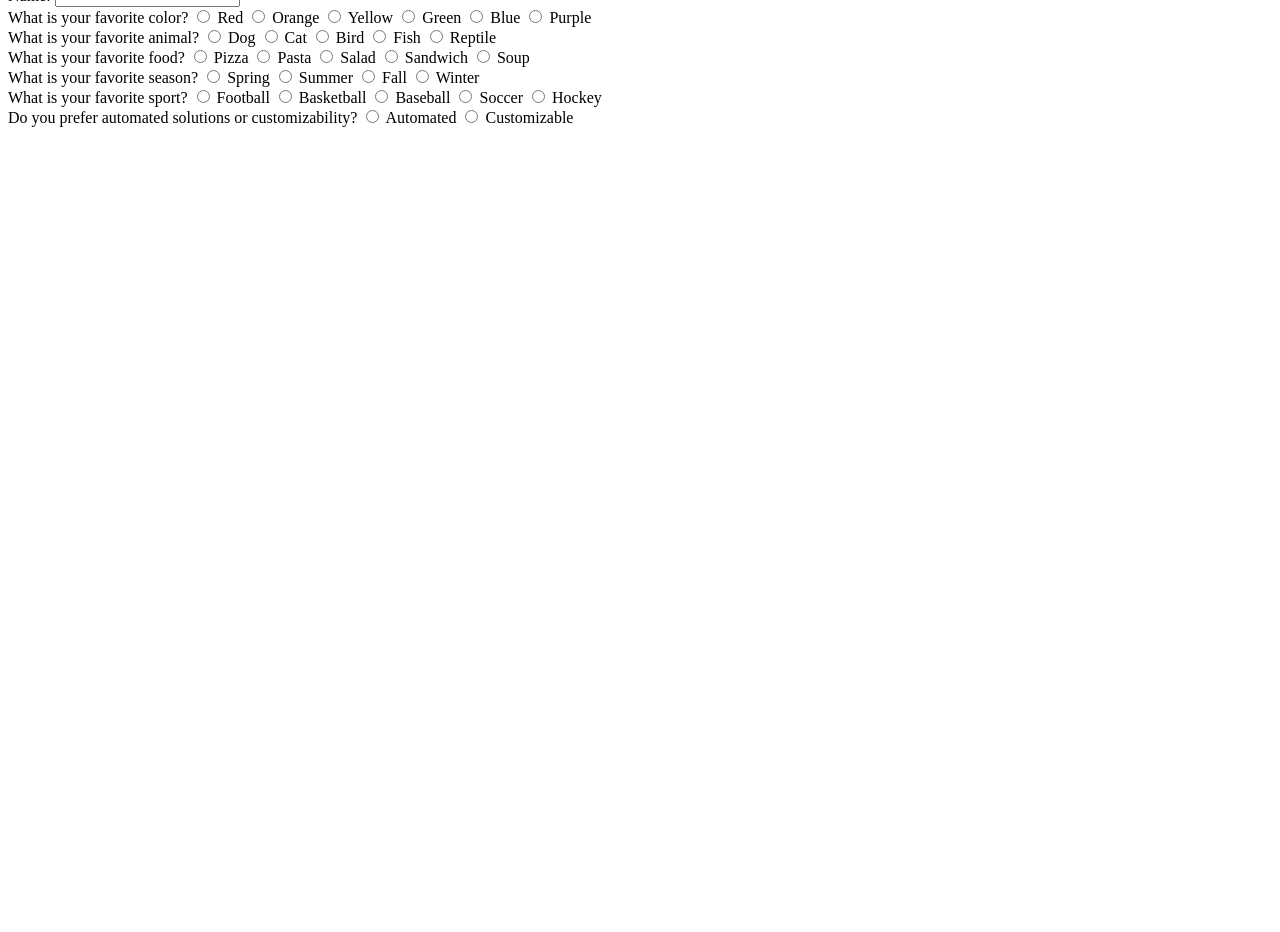
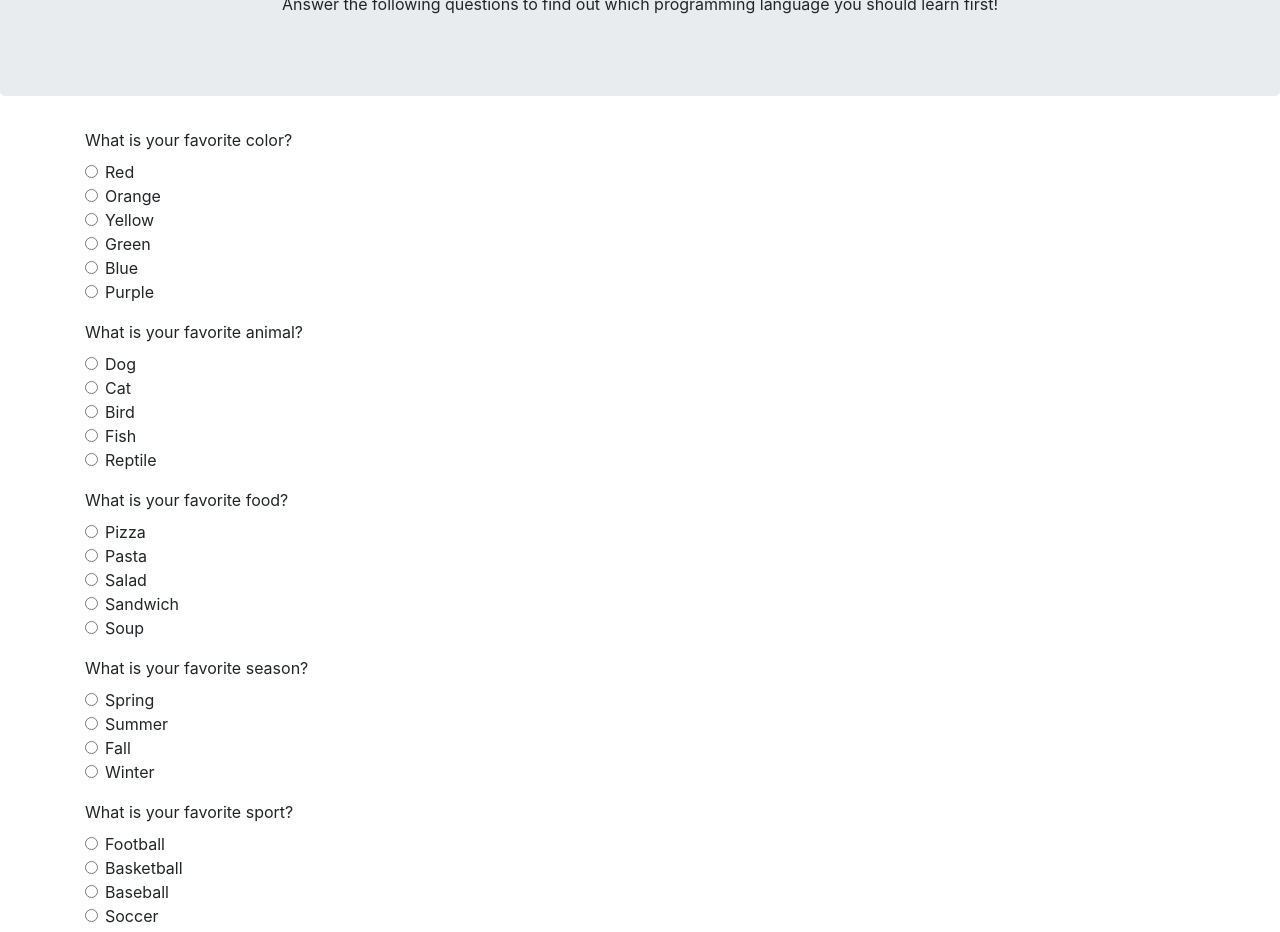
Before and after one commit to witherScript/Prorgramming-Language-Suggestor, a plain HTML site: page index.html in a window 1280 px wide. Shown: the part 128-1060 px from the top of the page. Before the commit the page ends 800 px from the top, so only its background shows below. Drawn offline with nearby package versions, Linux system fonts and the light colour scheme.

Commit message:
add input and format questions/answer sections

```diff
--- a/index.html
+++ b/index.html
@@ -3,92 +3,168 @@
 <head>
   <meta charset="UTF-8">
   <meta name="viewport" content="width=device-width, initial-scale=1.0">
+  <link
+    rel="stylesheet"
+    href="https://stackpath.bootstrapcdn.com/bootstrap/4.5.2/css/bootstrap.min.css"
+    integrity="sha384-
+    JcKb8q3iqJ61gNV9KGb8thDHvpOQh7g0qix7E/
+    1CqVJm2tIXr0u9JvoRxT2MZw1T"
+    crossorigin="anonymous"
+    >
   <title>Programming Language Suggestor</title>
 </head>
 <body>
+  <!-- heading section centered -->
+  <div class="jumbotron text-center">
     <h1>Programming Language Suggestor</h1>
     <p>Answer the following questions to find out which programming language you should learn first!</p>
+  </div>
+  <!--place each answer on its own line-->
   <form id="survey">
-    <div>
-      <label for="name">Name:</label>
-      <input type="text" name="name" id="name" required>
+    <!--questions separated by divs, answers using radio buttons-->
+    <div class="container">
+      <div class="form-group">
+        <label for="question1" class="form-label">What is your favorite color?</label>
+        <div class="form-check">
+          <input type="radio" class="form-check-input" name="question1" id="question1-red" value="red" required>
+          <label class="form-check-label" for="question1-red">Red</label>
         </div>
-    <div>
-      <label for="question1">What is your favorite color?</label>
-      <input type="radio" name="question1" id="question1" value="red" required>
-      <label for="question1">Red</label>
-      <input type="radio" name="question1" id="question1" value="orange" required>
-      <label for="question1">Orange</label>
-      <input type="radio" name="question1" id="question1" value="yellow" required>
-      <label for="question1">Yellow</label>
-      <input type="radio" name="question1" id="question1" value="green" required>
-      <label for="question1">Green</label>
-      <input type="radio" name="question1" id="question1" value="blue" required>
-      <label for="question1">Blue</label>
-      <input type="radio" name="question1" id="question1" value="purple" required>
-      <label for="question1">Purple</label>
+        <div class="form-check">
+          <input type="radio" class="form-check-input" name="question1" id="question1-orange" value="orange" required>
+          <label class="form-check-label" for="question1-orange">Orange</label>
         </div>
-    <div>
-      <label for="question2">What is your favorite animal?</label>
-      <input type="radio" name="question2" id="question2" value="dog" required>
-      <label for="question2">Dog</label>
-      <input type="radio" name="question2" id="question2" value="cat" required>
-      <label for="question2">Cat</label>
-      <input type="radio" name="question2" id="question2" value="bird" required>
-      <label for="question2">Bird</label>
-      <input type="radio" name="question2" id="question2" value="fish" required>
-      <label for="question2">Fish</label>
-      <input type="radio" name="question2" id="question2" value="reptile" required>
-      <label for="question2">Reptile</label>
+        <div class="form-check">
+          <input type="radio" class="form-check-input" name="question1" id="question1-yellow" value="yellow" required>
+          <label class="form-check-label" for="question1-yellow">Yellow</label>
         </div>
-    <div>
-      <label for="question3">What is your favorite food?</label>
-      <input type="radio" name="question3" id="question3" value="pizza" required>
-      <label for="question3">Pizza</label>
-      <input type="radio" name="question3" id="question3" value="pasta" required>
-      <label for="question3">Pasta</label>
-      <input type="radio" name="question3" id="question3" value="salad" required>
-      <label for="question3">Salad</label>
-      <input type="radio" name="question3" id="question3" value="sandwich" required>
-      <label for="question3">Sandwich</label>
-      <input type="radio" name="question3" id="question3" value="soup" required>
-      <label for="question3">Soup</label>
+        <div class="form-check">
+          <input type="radio" class="form-check-input" name="question1" id="question1-green" value="green" required>
+          <label class="form-check-label" for="question1-green">Green</label>
+        </div>
+        <div class="form-check">
+          <input type="radio" class="form-check-input" name="question1" id="question1-blue" value="blue" required>
+          <label class="form-check-label" for="question1-blue">Blue</label>
+        </div>
+        <div class="form-check">
+          <input type="radio" class="form-check-input" name="question1" id="question1-purple" value="purple" required>
+          <label class="form-check-label" for="question1-purple">Purple</label>
+        </div>
+      </div>
     </div>
 
-    <div>
+    <div class="container">
+      <div class="form-group">
+        <label for="question2">What is your favorite animal?</label>
+        <div class="form-check">
+          <input type="radio" class="form-check-input" name="question2" id="question2-dog" value="dog" required>
+          <label class="form-check-label" for="question2-dog">Dog</label>
+        </div>
+        <div class="form-check">
+          <input type="radio" class="form-check-input" name="question2" id="question2-cat" value="cat" required>
+          <label class="form-check-label" for="question2-cat">Cat</label>
+        </div>
+        <div class="form-check">
+          <input type="radio" class="form-check-input" name="question2" id="question2-bird" value="bird" required>
+          <label class="form-check-label" for="question2-bird">Bird</label>
+        </div>
+        <div class="form-check">
+          <input type="radio" class="form-check-input" name="question2" id="question2-fish" value="fish" required>
+          <label class="form-check-label" for="question2-fish">Fish</label>
+        </div>
+        <div class="form-check">
+          <input type="radio" class="form-check-input" name="question2" id="question2-reptile" value="reptile" required>
+          <label class="form-check-label" for="question2-reptile">Reptile</label>
+        </div>
+      </div>
+    </div>
+
+    <div class="container">
+      <div class="form-group">
+        <label for="question3">What is your favorite food?</label>
+        <div class="form-check">
+          <input type="radio" class="form-check-input" name="question3" id="question3-pizza" value="pizza" required>
+          <label class="form-check-label" for="question3-pizza">Pizza</label>
+        </div>
+        <div class="form-check">
+          <input type="radio" class="form-check-input" name="question3" id="question3-pasta" value="pasta" required>
+          <label class="form-check-label" for="question3-pasta">Pasta</label>
+        </div>
+        <div class="form-check">
+          <input type="radio" class="form-check-input" name="question3" id="question3-salad" value="salad" required>
+          <label class="form-check-label" for="question3-salad">Salad</label>
+        </div>
+        <div class="form-check">
+          <input type="radio" class="form-check-input" name="question3" id="question3-sandwich" value="sandwich" required>
+          <label class="form-check-label" for="question3-sandwich">Sandwich</label>
+        </div>
+        <div class="form-check">
+          <input type="radio" class="form-check-input" name="question3" id="question3-soup" value="soup" required>
+          <label class="form-check-label" for="question3-soup">Soup</label>
+        </div>
+      </div>
+    </div>
+
+    <div class="container">
+      <div class="form-group">
         <label for="question4">What is your favorite season?</label>
-      <input type="radio" name="question4" id="question4" value="spring" required>
-      <label for="question4">Spring</label>
-      <input type="radio" name="question4" id="question4" value="summer" required>
-      <label for="question4">Summer</label>
-      <input type="radio" name="question4" id="question4" value="fall" required>
-      <label for="question4">Fall</label>
-      <input type="radio" name="question4" id="question4" value="winter" required>
-      <label for="question4">Winter</label>
+        <div class="form-check">
+          <input type="radio" class="form-check-input" name="question4" id="question4-spring" value="spring" required>
+          <label class="form-check-label" for="question4-spring">Spring</label>
         </div>
-    <div>
+        <div class="form-check">
+          <input type="radio" class="form-check-input" name="question4" id="question4-summer" value="summer" required>
+          <label class="form-check-label" for="question4-summer">Summer</label>
+        </div>
+        <div class="form-check">
+          <input type="radio" class="form-check-input" name="question4" id="question4-fall" value="fall" required>
+          <label class="form-check-label" for="question4-fall">Fall</label>
+        </div>
+        <div class="form-check">
+          <input type="radio" class="form-check-input" name="question4" id="question4-winter" value="winter" required>
+          <label class="form-check-label" for="question4-winter">Winter</label>
+        </div>
+      </div>
+    </div>
+
+    <div class="container">
+      <div class="form-group">
         <label for="question5">What is your favorite sport?</label>
-      <input type="radio" name="question5" id="question5" value="football" required>
-      <label for="question5">Football</label>
-      <input type="radio" name="question5" id="question5" value="basketball" required>
-      <label for="question5">Basketball</label>
-      <input type="radio" name="question5" id="question5" value="baseball" required>
-      <label for="question5">Baseball</label>
-      <input type="radio" name="question5" id="question5" value="soccer" required>
-      <label for="question5">Soccer</label>
-      <input type="radio" name="question5" id="question5" value="hockey" required>
-      <label for="question5">Hockey</label>
+        <div class="form-check">
+          <input type="radio" class="form-check-input" name="question5" id="question5-football" value="football" required>
+          <label class="form-check-label" for="question5-football">Football</label>
         </div>
-    <div>
+        <div class="form-check">
+          <input type="radio" class="form-check-input" name="question5" id="question5-basketball" value="basketball" required>
+          <label class="form-check-label" for="question5-basketball">Basketball</label>
+        </div>
+        <div class="form-check">
+          <input type="radio" class="form-check-input" name="question5" id="question5-baseball" value="baseball" required>
+          <label class="form-check-label" for="question5-baseball">Baseball</label>
+        </div>
+        <div class="form-check">
+          <input type="radio" class="form-check-input" name="question5" id="question5-soccer" value="soccer" required>
+          <label class="form-check-label" for="question5-soccer">Soccer</label>
+        </div>
+        <div class="form-check">
+          <input type="radio" class="form-check-input" name="question5" id="question5-hockey" value="hockey" required>
+          <label class="form-check-label" for="question5-hockey">Hockey</label>
+        </div>
+      </div>
+    </div>
+
+    <div class="container">
+      <div class="form-group">
         <label for="question6">Do you prefer automated solutions or customizability?</label>
-      <input type="radio" name="question6" id="question6" value="automated" required>
-      <label for="question6">Automated</label>
-      <input type="radio" name="question6" id="question6" value="customizable" required>
-      <label for="question6">Customizable</label>
+        <div class="form-check">
+          <input type="radio" class="form-check-input" name="question6" id="question6-automated" value="automated" required>
+          <label class="form-check-label" for="question6-automated">Automated</label>
         </div>
-  </form>
+        <div class="form-check">
+          <input type="radio" class="form-check-input" name="question6" id="question6-customizable" value=`customizability`>
+          <label class="form-check-label" for="question6-customizable">Customizablity</label>
 
 
+  </form>
 
 </body>
 </html>
--- a/js/scripts.js
+++ b/js/scripts.js
@@ -0,0 +1,6 @@
+
+
+
+window.addEventListener('load', function() {
+  let form = document.getElementById('survey');
+});
```
Lines whose indentation alone changed are shown as unchanged.
